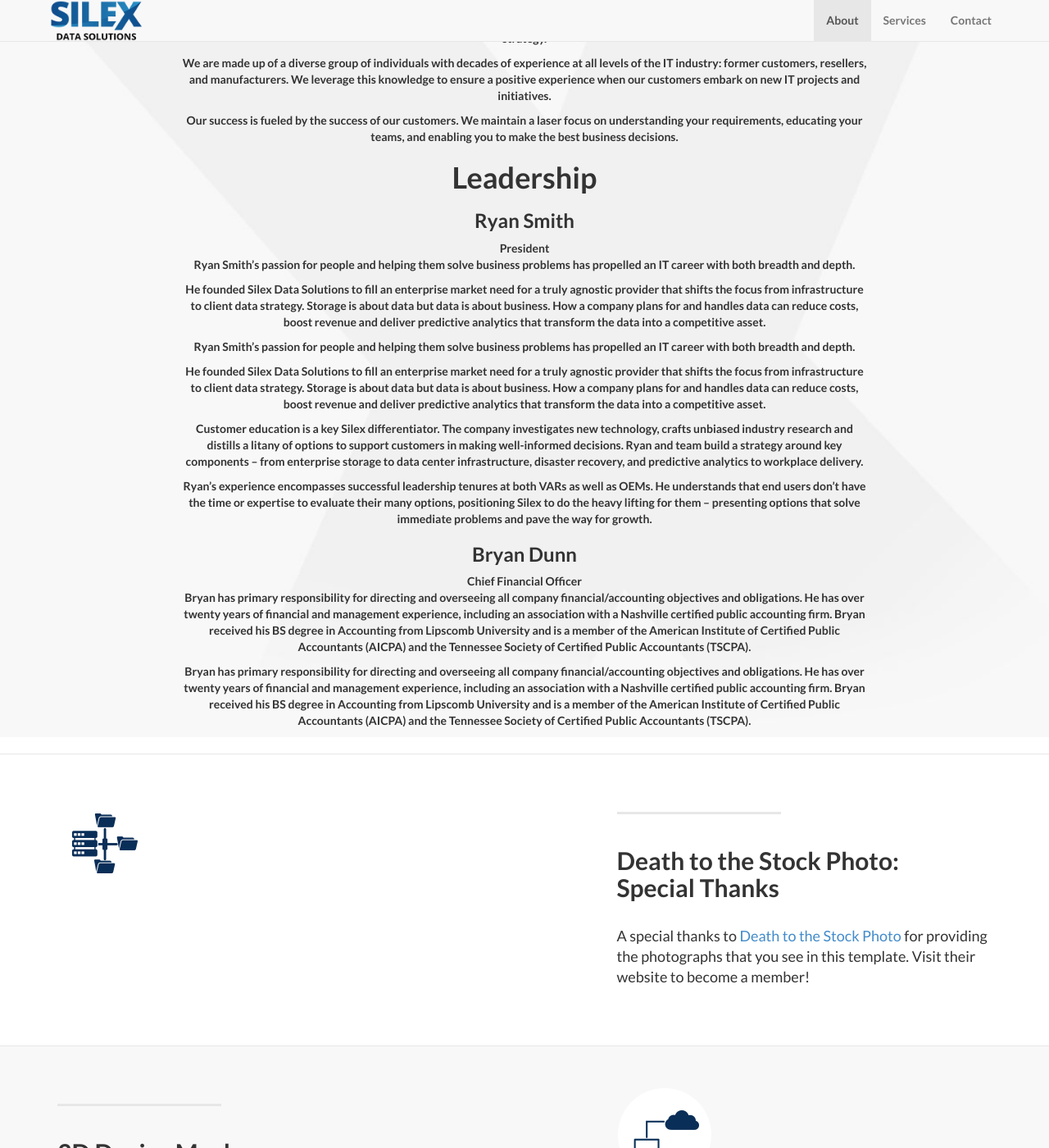
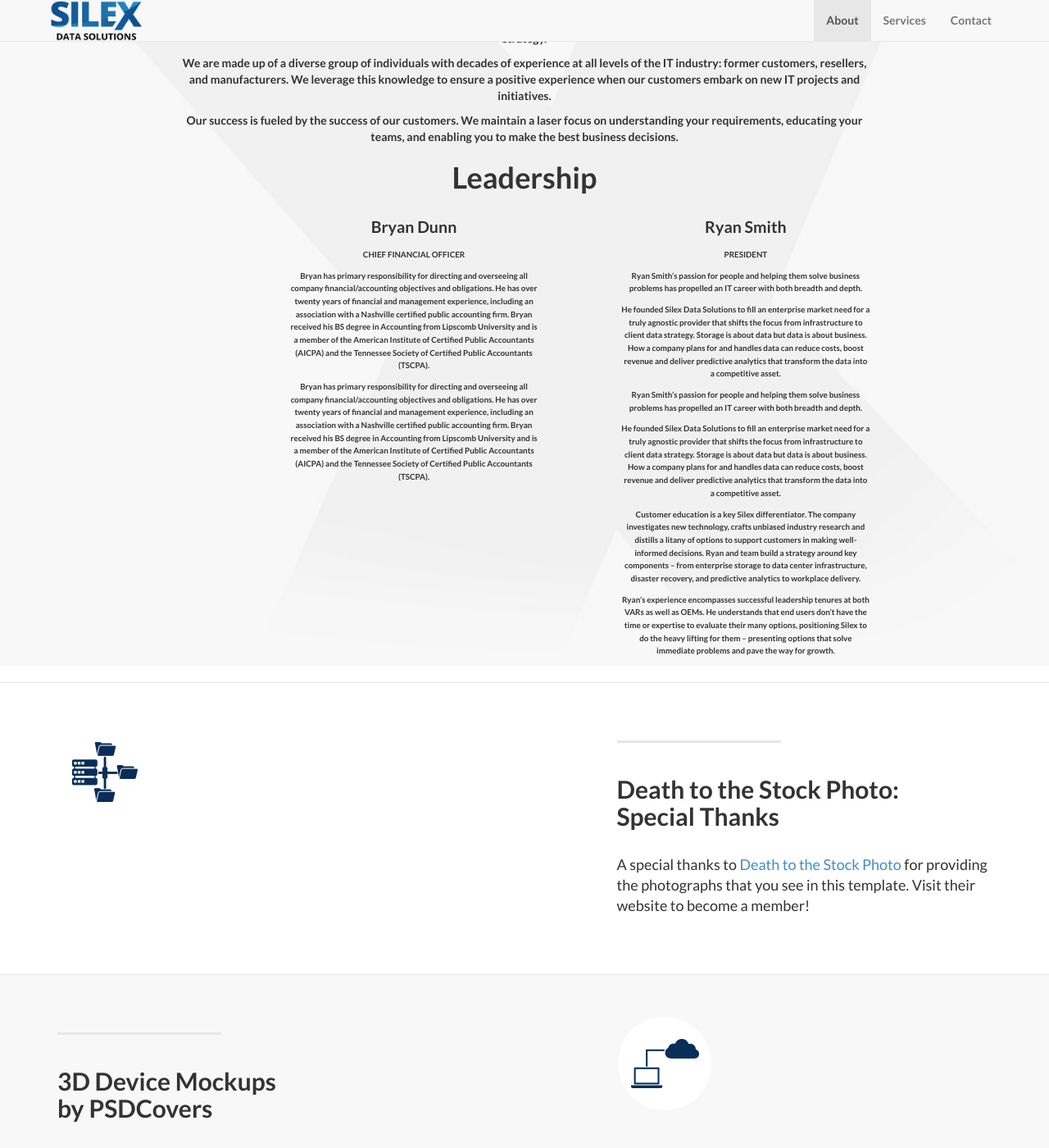
Before and after one commit to SilexDataSolutions/silexdatasolutions.github.io, a Jekyll site: the page built from index.html, in a window 1280 px wide and 1400 px high, scrolled down 1033 px. Shown: the whole window at 82% size. Built offline with Jekyll 4.4.1, drawn with Linux system fonts in a browser that asks for light colours.

Commit message:
See if this works...

```diff
--- a/css/landing-page.css
+++ b/css/landing-page.css
@@ -168,3 +168,29 @@ footer {
 p.copyright {
     margin: 15px 0 0;
 }
+
+section .bio {
+  width: 48%;
+  float: left;
+}
+section .bio:last-child {
+  float: right;
+}
+section .bio .info {
+  float: right;
+  width: 75%;
+  font-size: .7em;
+  line-height: 160%;
+}
+section .bio .photo {
+  float: left;
+  width: 22%;
+}
+section .bio h3 {
+  font-size: 2em;
+}
+section .bio .title {
+  text-transform: uppercase;
+  padding-top: 5px;
+  padding-bottom: 10px;
+}
```
